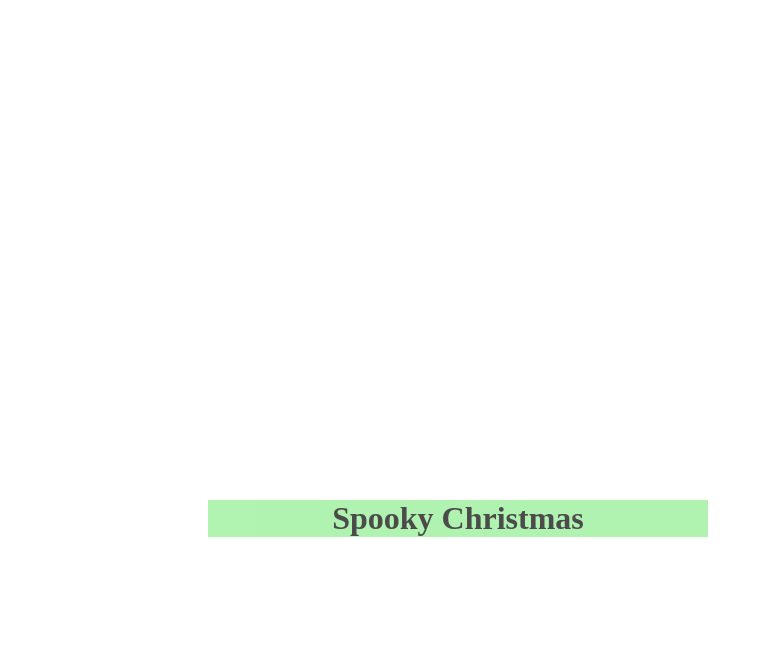
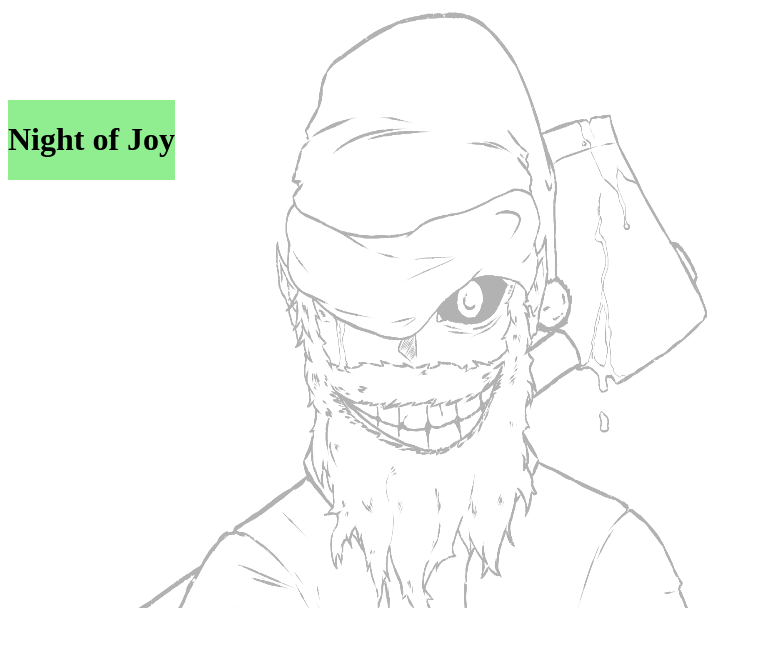
Before and after one commit to dannyw3292/movie-project, a plain HTML site: page index.html in a window 1280 px wide. Shown: the whole page, without its empty margins (0-763 px from the left). Drawn offline with Linux system fonts and the light colour scheme; a web font is replaced by a local one.

Commit message:
test image background sizes

```diff
--- a/index.html
+++ b/index.html
@@ -7,12 +7,17 @@
   <link href="https://fonts.googleapis.com/css?family=Muli|Spectral+SC" rel="stylesheet">
   </head>
   <body>
+    <div class="image">
+          <img src="sep11-baseimg.jpg" alt="Image" style="width:800px;height:600px;">
+    </div>
+    <div class="title">
+      <h1>
+        Night of Joy
+      </h1>
+    </div>
+    <div class="body1">
 
-      <div class="title">
-          <h1>
-              Spooky Christmas
-          </h1>
-      </div>
+    </div>
 
   </body>
 </html>
--- a/style.css
+++ b/style.css
@@ -4,15 +4,19 @@
     opacity:0.6;
     position:absolute;
 }*/
-body{
-    background: url;
+.image{
+    position:fixed;
+    opacity:0.3;
 }
+
 .title{
     text-align:center;
     font-family: 'Spectral SC', serif;
     background-color:lightgreen;
-    opacity:0.7;
-    margin:500px 200px;
-    position:relative;
-    max-width:500px;
+    /*margin:500px 200px;*/
+    left:;
+    top:100px;
+    position:absolute;
+    max-width:50%;
+    max-height:100px;
 }
```
Also changed, not shown: backup-images/sep11-backup1.jpg (renamed from images/sep11-baseimg.jpg), sep11-baseimg.jpg (added).
